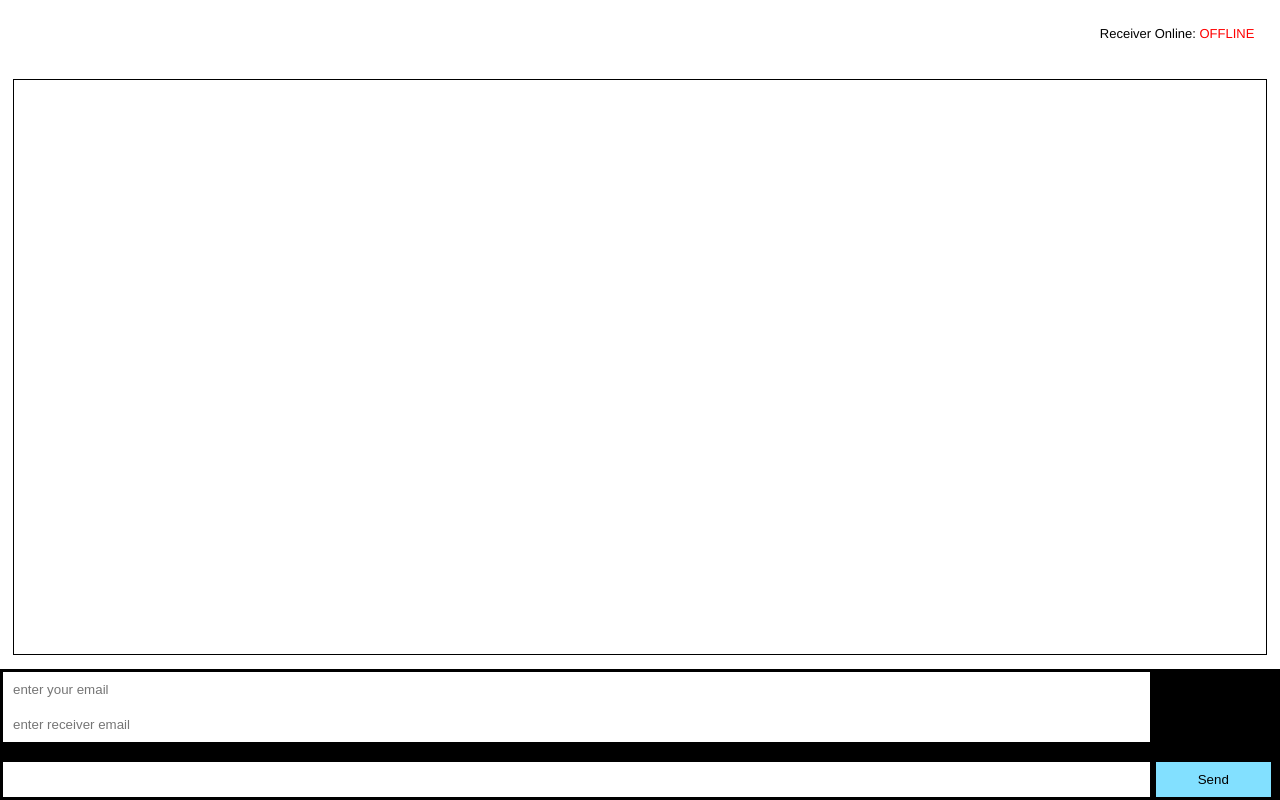
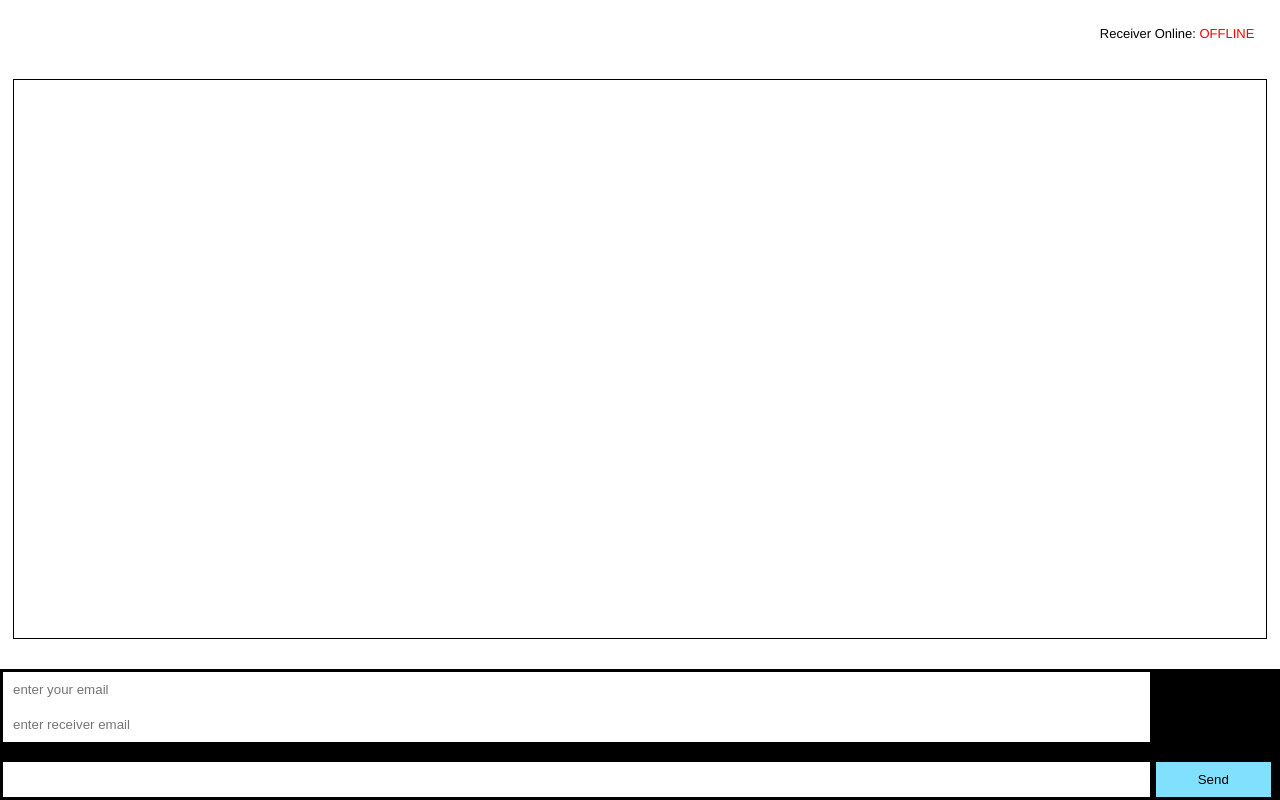
Before and after one commit to gopinathshiva/socket.io-private-learning, a website: page index.html in a window 1280 px wide. Drawn offline with nearby package versions, Linux system fonts and the light colour scheme; no server answers.

Commit message:
Update index.html

```diff
--- a/index.html
+++ b/index.html
@@ -23,7 +23,7 @@
       #user-typing{height: 20px;color: white;}
       main{
         position: fixed;
-        height: 72%;
+        height: 70%;
         border: 1px solid black;
         width: 98%;
         margin: 1%;
```
